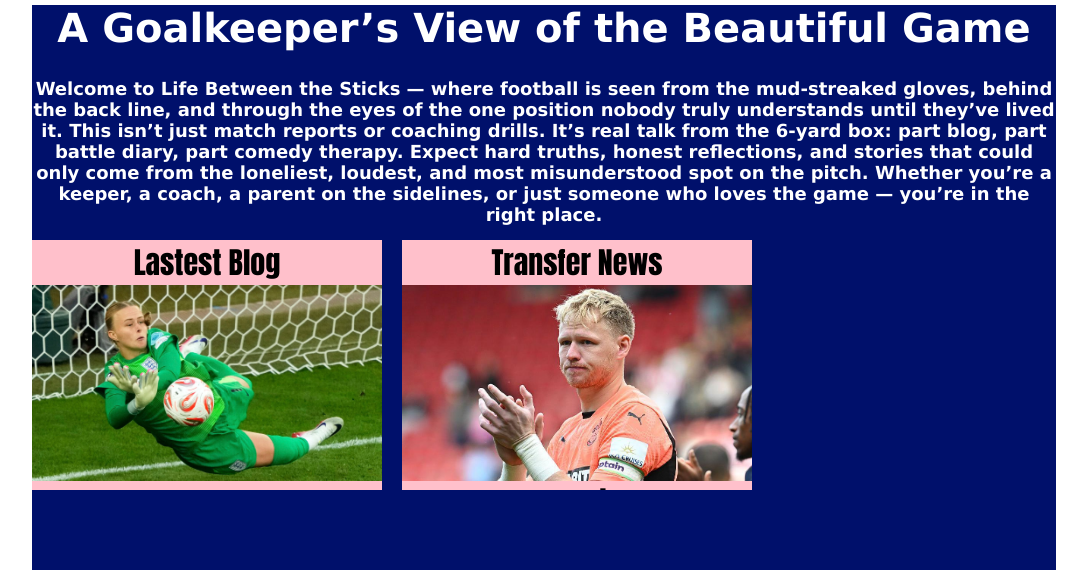
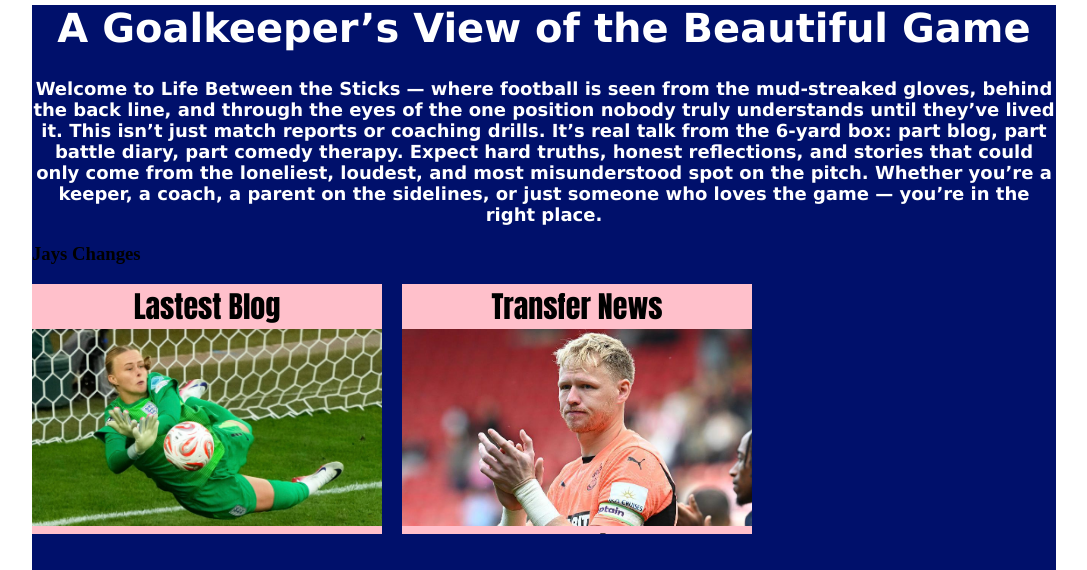
Before and after one commit to MShanahan71/Life-Between-The-Sticks-Blog, a plain HTML site: page index.html in a window 1280 px wide. Shown: the part 230-800 px from the top of the page, without its empty margins (96-1183 px from the left). Drawn offline with Linux system fonts and the light colour scheme.

Commit message:
jays changes

```diff
--- a/index.html
+++ b/index.html
@@ -49,6 +49,8 @@ Expect hard truths, honest reflections, and stories that could only come from th
 Whether you’re a keeper, a coach, a parent on the sidelines, or just someone who loves the game — you’re in the right place.
 </h2>
 
+<h3> Jays Changes </h3>
+
 <div class="box-container">
 <div class="box1">Lastest Blog
 <img src="Images/skysports-hannah-hampton-england_6976242.jpg" alt="HannahHampton"></div>
```
